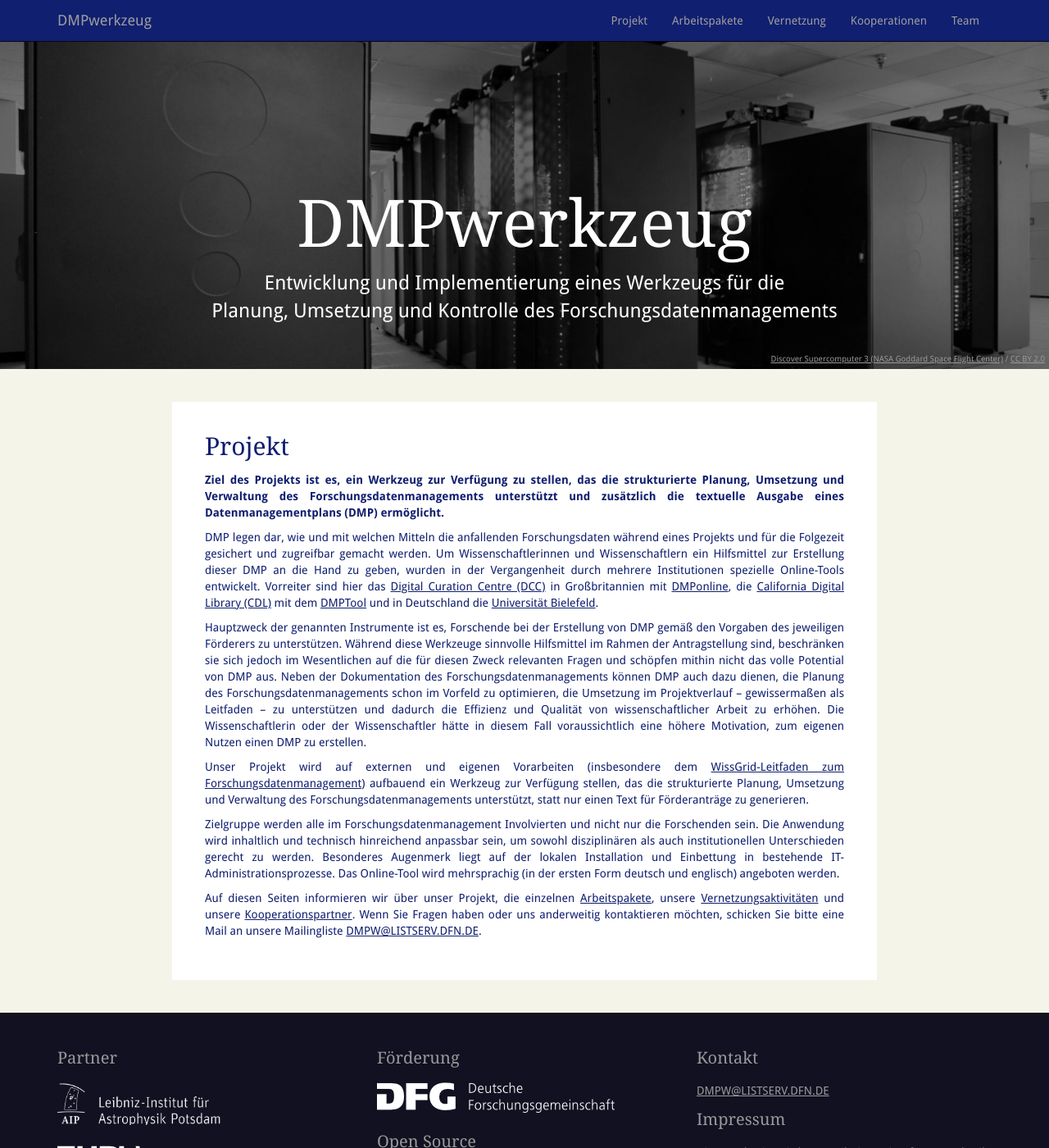
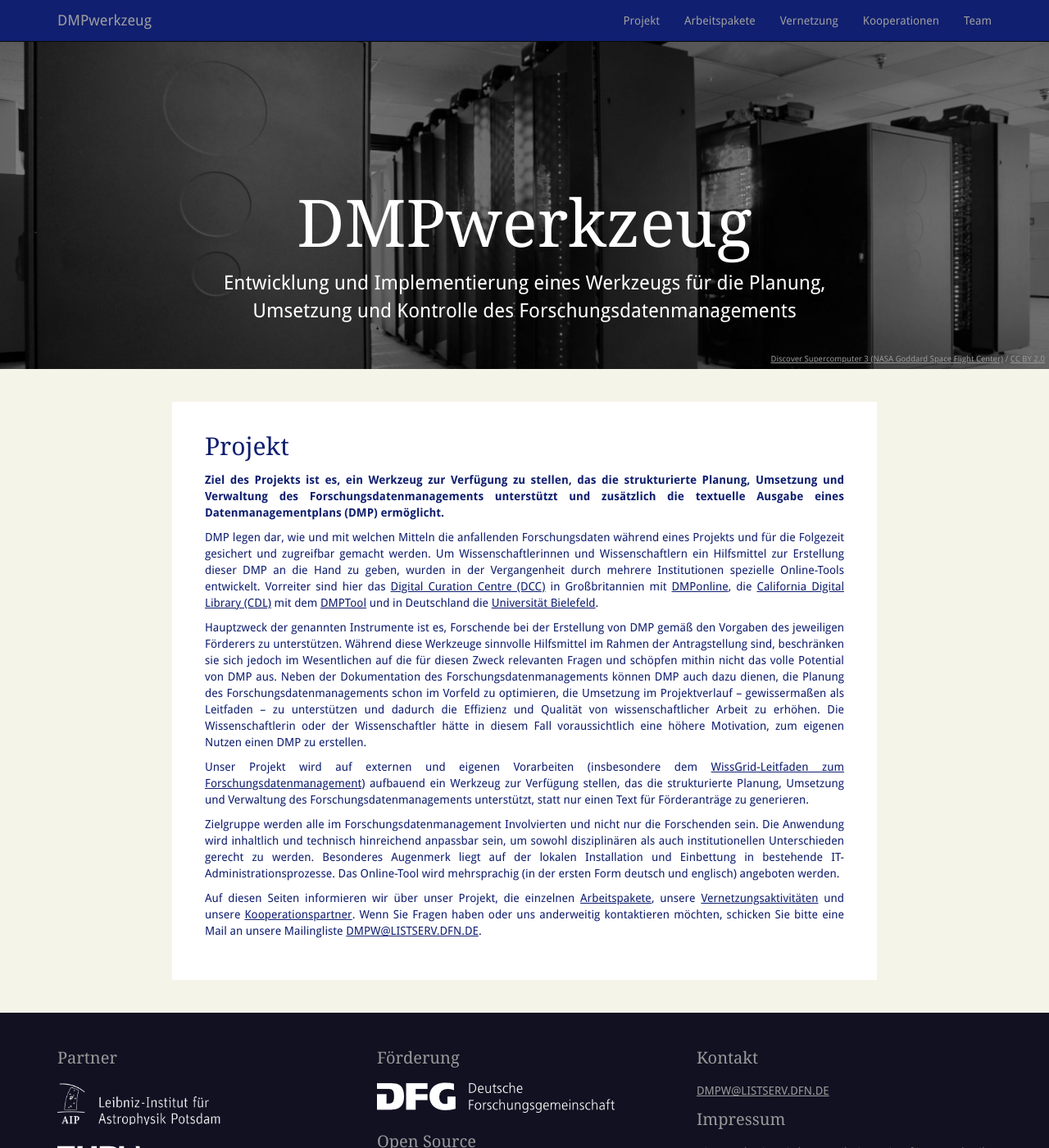
Before and after one commit to rdmorganiser/rdmorganiser.github.io, a Jekyll site: the page built from index.md, in a window 1280 px wide and 1400 px high. Shown: the whole window at 82% size. Built offline with Jekyll 4.4.1, drawn with Linux system fonts in a browser that asks for light colours.

Commit message:
mobile layout

```diff
--- a/_config.yml
+++ b/_config.yml
@@ -1,7 +1,7 @@
 # Site settings
 title: DMPwerkzeug
 description: ""
-baseurl: ""
+baseurl: "/dmpwerkzeug/github-page/"
 url: "http://dmpwerkzeug.github.io"
 
 # Build settings
--- a/_layouts/base.html
+++ b/_layouts/base.html
@@ -9,26 +9,30 @@
         <link href="{{ site.baseurl }}/css/bootstrap.min.css" media="screen" rel="stylesheet" type="text/css">
         <link href="{{ site.baseurl }}/css/solarized-light.css" media="screen" rel="stylesheet" type="text/css">
         <link href="{{ site.baseurl }}/css/style.css" media="screen" rel="stylesheet" type="text/css">
+
+        <script src="{{ site.baseurl }}/js/jquery-2.1.1.min.js"></script>
+        <script src="{{ site.baseurl }}/js/bootstrap.min.js"></script>
     </head>
 
     <body>
         <div class="navbar navbar-inverse navbar-fixed-top">
             <div class="container">
                 <div class="navbar-header">
-                    <button type="button" class="navbar-toggle collapsed" data-toggle="collapse" data-target="#navbar-collapse" aria-expanded="false">
+                    <button type="button" class="navbar-toggle collapsed"
+                            data-toggle="collapse" data-target="#navbar-collapse" aria-expanded="false">
                         <span class="sr-only">Toggle navigation</span>
                         <span class="icon-bar"></span>
                         <span class="icon-bar"></span>
                         <span class="icon-bar"></span>
                     </button>
-                    <a class="navbar-brand" href="/{{ site.baseurl }}">DMPwerkzeug</a>
+                    <a class="navbar-brand" href="{{ site.baseurl }}">DMPwerkzeug</a>
                 </div>
 
-                <div class="collapse navbar-collapse pull-right" id="navbar-collapse">
-                    <ul class="nav navbar-nav">
+                <div class="collapse navbar-collapse" id="navbar-collapse">
+                    <ul class="nav navbar-nav navbar-right">
                         {% for node in site.navigation %}
                         <li>
-                            <a href="{{ site.baseurl }}/{{ node.url }}">
+                            <a href="{{ site.baseurl }}{{ node.url }}">
                                 {{ node.title }}
                             </a>
                         </li>
--- a/_layouts/front.html
+++ b/_layouts/front.html
@@ -3,7 +3,6 @@
 ---
 
 <link href="{{ site.baseurl }}/css/header.css" media="screen" rel="stylesheet" type="text/css">
-<script src="{{ site.baseurl }}/js/jquery-2.1.1.min.js"></script>
 <script src="{{ site.baseurl }}/js/header.js"></script>
 
 <header>
@@ -29,7 +28,7 @@
     </div>
     <div class="container header-text">
         <h1>DMPwerkzeug</h1>
-        <p>Entwicklung und Implementierung eines Werkzeugs für die <br />Planung, Umsetzung und Kontrolle des Forschungsdatenmanagements</p>
+        <p>Entwicklung und Implementierung eines Werkzeugs für die Planung, Umsetzung und Kontrolle des Forschungsdatenmanagements</p>
     </div>
 </header>
 
--- a/css/header.scss
+++ b/css/header.scss
@@ -49,6 +49,7 @@
 header .header-text {
     position: relative;
     padding-top: 160px;
+    width: 768px;
 }
 header .header-text h1 {
     font-size: 80px;
@@ -77,7 +78,8 @@
         height: auto;
     }
     header .header-text {
-        padding-top: 0;
+        padding-top: 20px;
+        width: auto;
     }
     header .header-text h1 {
         font-size: 40px;
--- a/css/style.scss
+++ b/css/style.scss
@@ -112,9 +112,17 @@
     background-color: white;
 }
 .page {
-    margin: 40px 140px 40px 140px;
+    margin: 40px 0;
     padding: 40px;
 }
+
+@media (min-width: 1200px) {
+    .page {
+        margin-left: 140px;
+        margin-right: 140px;
+    }
+}
+
 /* navbar */
 
 .navbar-brand {
@@ -170,25 +178,6 @@
     }
 }
 
-/*
-.partner {
-    margin-top: 20px;
-    height: 150px;
-}
-.partner img {
-    display: block;
-    float: left;
-    height: 100px;
-    width: 140px;
-    margin-top: 25px;
-    margin-bottom: 25px;
-}
-.partner p {
-    margin-left: 180px;
-    padding-top: 30px;
-}
-*/
-
 /* home */
 
 .home {
```
